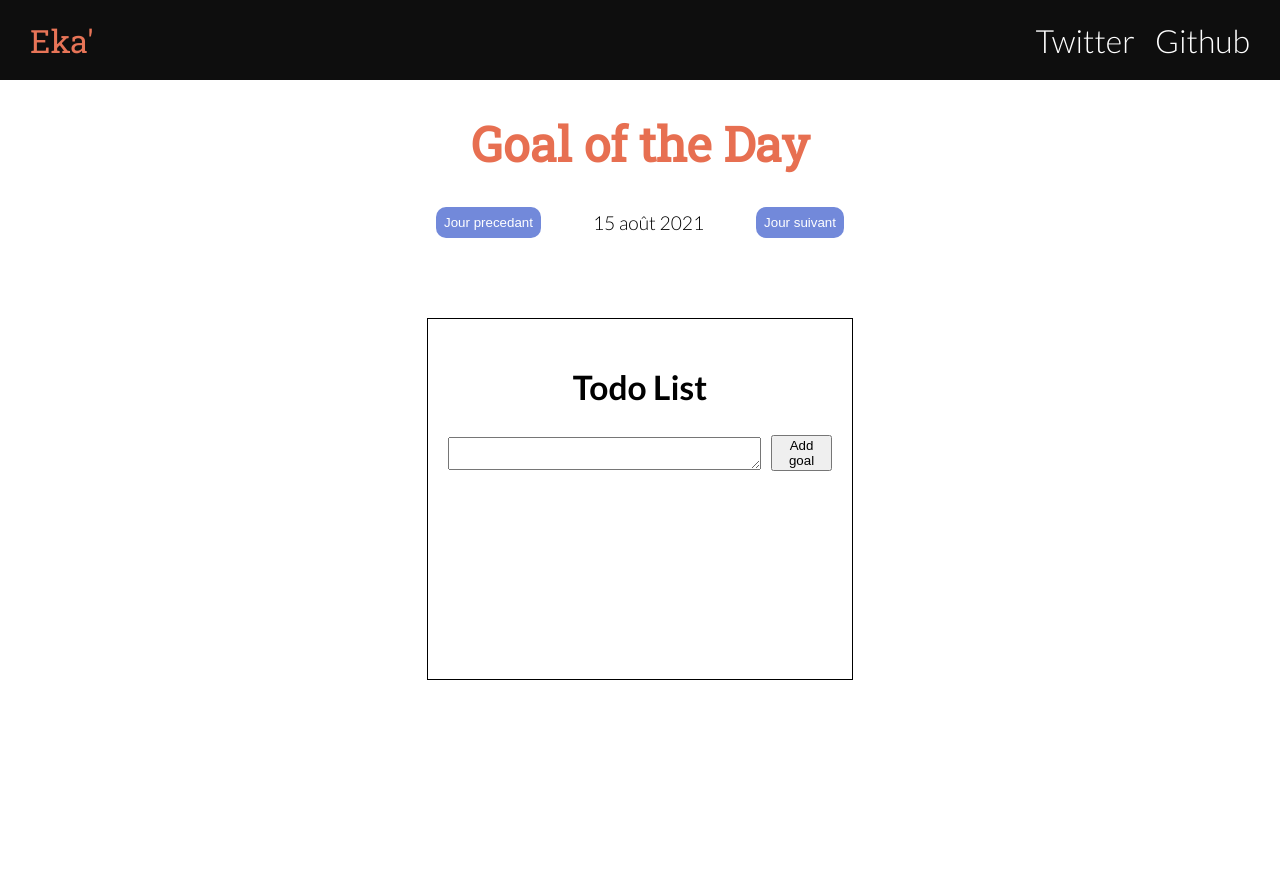
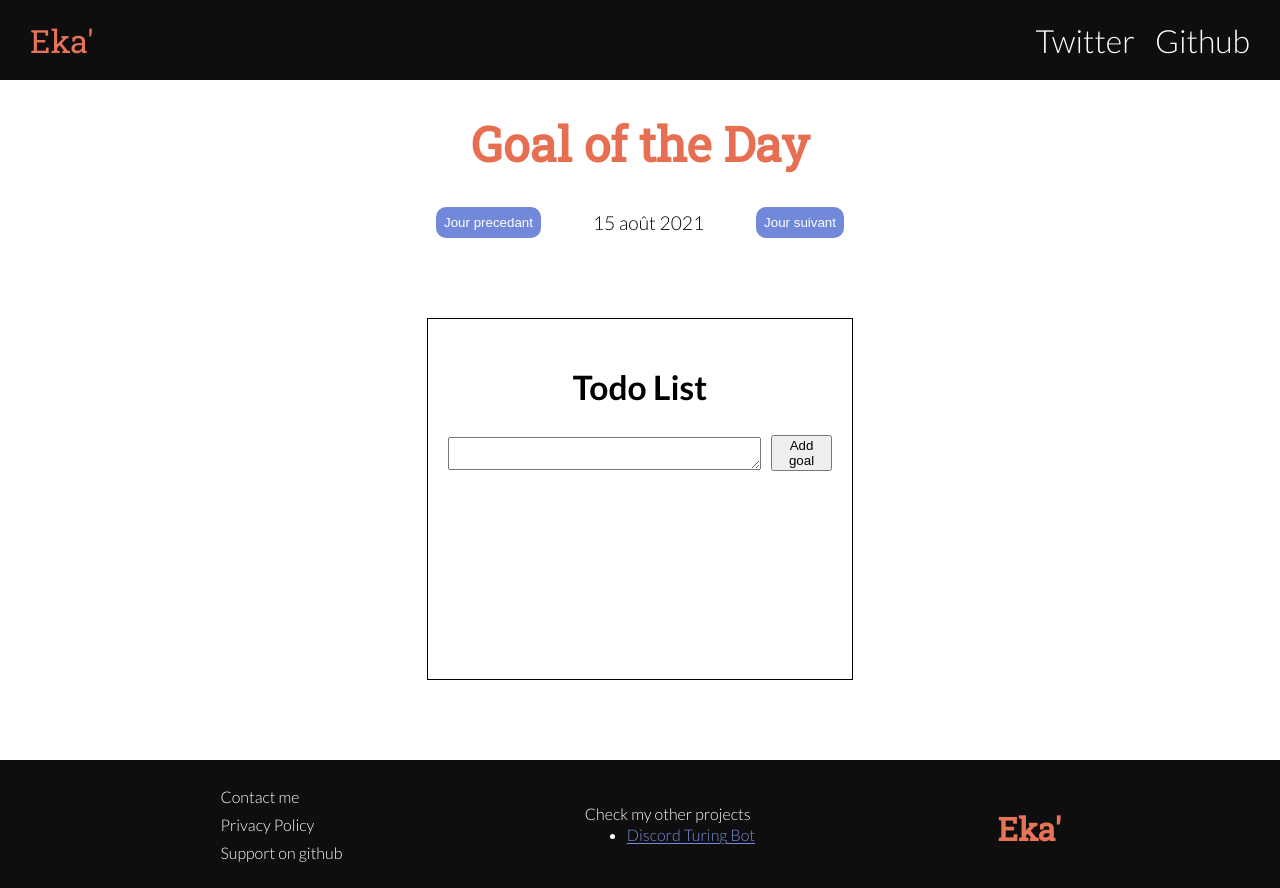
Before and after one commit to ekazukii/todays-goals, a website: page index.html in a window 1280 px wide. Before the commit the page ends 800 px from the top, so only its background shows below. Drawn offline with nearby package versions, Linux system fonts and the light colour scheme; no server answers.

Commit message:
Add footer

```diff
--- a/index.html
+++ b/index.html
@@ -74,6 +74,25 @@
         </div>
     </main>
 
+    <footer>
+        <div class="footer-section" id="footer-about">
+            <p><a href="mailto:contact@ekazuki.fr">Contact me</a></p>
+            <p><a href="#">Privacy Policy</a></p>
+            <p><a href="https://github.com/ekazukii/todays-goals" target="__blank">Support on github</a></p>
+        </div>
+        <div class="footer-section" id="other-projects">
+            <div>
+                <p>Check my other projects</p>
+                <ul>
+                    <li><a href="https://ekazuki.fr/project/discord-bot/">Discord Turing Bot</a></li>
+                </ul>
+            </div>
+        </div>
+        <div class="footer-section">
+            <h2>Eka'</h2>
+        </div>
+    </footer>
+
     <script src="/socket.io/socket.io.js"></script>
     <script src="js/main.js"></script>
 </body>
@@ -85,6 +104,11 @@
         margin: 0;
         font-family: 'Lato', sans-serif;
         font-weight: 300;
+        /* overscroll-behavior: none; */
+    }
+
+    a {
+        text-underline-offset: 2px;
     }
 
     .nav-container {
@@ -235,13 +259,13 @@
         display: flex;
         justify-content: center;
         margin-top: 3px;
-        background-color: #79A7F6;
+        background-color: #7289da;
         cursor: pointer;
         border-radius: 1px;
     }
 
     #goal-box-login #guest-div:hover {
-        background-color: #669AF4;
+        background-color: #4E6AD0;
     }
 
     #goal-box-login #guest {
@@ -320,6 +344,56 @@
         max-height: 5vh;
     }
 
+    footer {
+        margin-top: 10vh;
+        background-color: #050505;
+        opacity: 0.96;
+        height: 16vh;
+        width: 100%;
+        display: flex;
+        flex-direction: row;
+        justify-content: space-evenly;
+    }
+
+    .footer-section {
+        display: flex;
+        flex-direction: column;
+        color: white;
+        justify-content: space-evenly;
+
+        padding: 20px;
+    }
+
+    .footer-section ul, .footer-section li, .footer-section p {
+        margin: 2px;
+    }
+
+    .footer-section a {
+        color: #7289da;
+    }
+
+    .footer-section h2 {
+        font-family: 'Roboto Slab', serif;
+        color: #E76F51;
+        font-size: 2em;
+    }
+
+    #footer-about a {
+        color: white;
+        text-decoration: none;
+    }
+
+    #footer-about a:hover {
+        text-decoration: underline;
+    }
+
+    @media (max-width: 768px) {
+        #other-projects {
+            display: none;
+        }
+
+    }
+
 
 
 </style>
```
